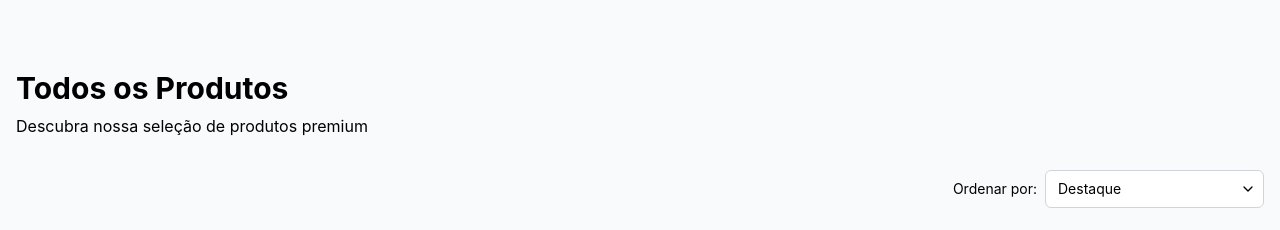
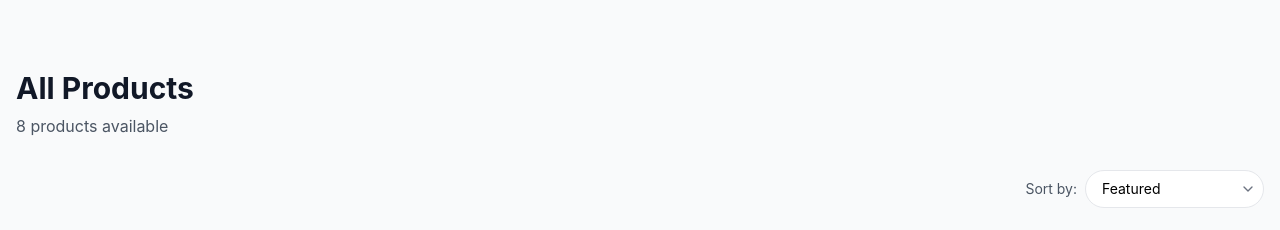
Before and after one commit to oondels/ecommerce-store, a React (Vite) app: page /products in a window 1280 px wide. Shown: the part 122-352 px from the top of the page. Built offline with nearby package versions, Linux system fonts and the light colour scheme.

Commit message:
Fix Product Page Filter Implementation

```diff
--- a/src/pages/Products.tsx
+++ b/src/pages/Products.tsx
@@ -1,4 +1,4 @@
-import React, { useState, useEffect } from 'react';
+import React, { useState, useEffect, useMemo } from 'react';
 import { useLocation, useNavigate } from 'react-router-dom';
 import { SlidersHorizontal, X, ChevronDown } from 'lucide-react';
 import ProductGrid from '../components/ui/ProductGrid';
@@ -12,7 +12,6 @@ const Products: React.FC = () => {
   const navigate = useNavigate();
   const [isFiltersPanelOpen, setIsFiltersPanelOpen] = useState(false);
   const [isLoading, setIsLoading] = useState(true);
-  const [filteredProducts, setFilteredProducts] = useState<Product[]>([]);
 
   // Filter states
   const [selectedCategory, setSelectedCategory] = useState('');
@@ -60,8 +59,8 @@ const Products: React.FC = () => {
     return () => clearTimeout(timer);
   }, [location.search]);
 
-  // Apply filters and sort
-  useEffect(() => {
+  // Memoized filtered products
+  const filteredProducts = useMemo(() => {
     let filtered = [...products];
 
     // Filter by category
@@ -124,7 +123,7 @@ const Products: React.FC = () => {
         });
     }
 
-    setFilteredProducts(filtered);
+    return filtered;
   }, [selectedCategory, priceRange, showNew, showTrending, sortOption]);
 
   // Update URL when filters change
@@ -135,8 +134,13 @@ const Products: React.FC = () => {
       params.set('category', selectedCategory);
     }
 
-    params.set('minPrice', priceRange[0].toString());
-    params.set('maxPrice', priceRange[1].toString());
+    if (priceRange[0] > 0) {
+      params.set('minPrice', priceRange[0].toString());
+    }
+
+    if (priceRange[1] < 500) {
+      params.set('maxPrice', priceRange[1].toString());
+    }
 
     if (showNew) {
       params.set('new', 'true');
@@ -146,7 +150,9 @@ const Products: React.FC = () => {
       params.set('trending', 'true');
     }
 
-    params.set('sort', sortOption);
+    if (sortOption !== 'featured') {
+      params.set('sort', sortOption);
+    }
 
     navigate(`${location.pathname}?${params.toString()}`);
   };
@@ -154,6 +160,7 @@ const Products: React.FC = () => {
   // Handle filter changes
   const handleApplyFilters = () => {
     updateUrl();
+    setIsFiltersPanelOpen(false);
   };
 
   const handleClearFilters = () => {
@@ -162,19 +169,14 @@ const Products: React.FC = () => {
     setShowNew(false);
     setShowTrending(false);
     setSortOption('featured');
-
     navigate('/products');
-  };
-
-  const toggleFiltersPanel = () => {
-    setIsFiltersPanelOpen(!isFiltersPanelOpen);
   };
 
   // Get active category name
   const getActiveCategoryName = () => {
-    if (!selectedCategory) return 'Todos os Produtos';
+    if (!selectedCategory) return 'All Products';
     const category = getCategoryBySlug(selectedCategory);
-    return category ? category.name : 'Todos os Produtos';
+    return category ? category.name : 'All Products';
   };
 
   // Count active filters
@@ -193,11 +195,11 @@ const Products: React.FC = () => {
       <div className="container mx-auto px-4 py-8">
         {/* Page header */}
         <div className="mb-8">
-          <h1 className="text-3xl font-bold text-secondary-900">
+          <h1 className="text-3xl font-bold text-gray-900">
             {getActiveCategoryName()}
           </h1>
-          <p className="text-secondary-600 mt-2">
-            Descubra nossa seleção de produtos premium
+          <p className="text-gray-600 mt-2">
+            {filteredProducts.length} {filteredProducts.length === 1 ? 'product' : 'products'} available
           </p>
         </div>
 
@@ -209,17 +211,17 @@ const Products: React.FC = () => {
               size="md"
               leftIcon={<SlidersHorizontal size={16} />}
               className="lg:hidden"
-              onClick={toggleFiltersPanel}
+              onClick={() => setIsFiltersPanelOpen(true)}
             >
-              Filtros {getActiveFiltersCount() > 0 && `(${getActiveFiltersCount()})`}
+              Filters {getActiveFiltersCount() > 0 && `(${getActiveFiltersCount()})`}
             </Button>
 
-            <div className="hidden lg:flex items-center gap-2">
+            <div className="hidden lg:flex items-center gap-2 flex-wrap">
               {selectedCategory && (
-                <div className="bg-primary-50 text-primary-700 px-3 py-1 rounded-full text-sm font-medium flex items-center">
-                  Categoria: {getActiveCategoryName()}
+                <div className="bg-black text-white px-3 py-1 rounded-full text-sm font-medium flex items-center">
+                  Category: {getActiveCategoryName()}
                   <button
-                    className="ml-2 text-primary-500"
+                    className="ml-2 text-white hover:text-gray-200"
                     onClick={() => {
                       setSelectedCategory('');
                       updateUrl();
@@ -231,10 +233,10 @@ const Products: React.FC = () => {
               )}
 
               {(priceRange[0] > 0 || priceRange[1] < 500) && (
-                <div className="bg-primary-50 text-primary-700 px-3 py-1 rounded-full text-sm font-medium flex items-center">
-                  Preço: R${priceRange[0]} - R${priceRange[1]}
+                <div className="bg-black text-white px-3 py-1 rounded-full text-sm font-medium flex items-center">
+                  Price: ${priceRange[0]} - ${priceRange[1]}
                   <button
-                    className="ml-2 text-primary-500"
+                    className="ml-2 text-white hover:text-gray-200"
                     onClick={() => {
                       setPriceRange([0, 500]);
                       updateUrl();
@@ -246,10 +248,10 @@ const Products: React.FC = () => {
               )}
 
               {showNew && (
-                <div className="bg-primary-50 text-primary-700 px-3 py-1 rounded-full text-sm font-medium flex items-center">
-                  Novidades
+                <div className="bg-black text-white px-3 py-1 rounded-full text-sm font-medium flex items-center">
+                  New Arrivals
                   <button
-                    className="ml-2 text-primary-500"
+                    className="ml-2 text-white hover:text-gray-200"
                     onClick={() => {
                       setShowNew(false);
                       updateUrl();
@@ -261,10 +263,10 @@ const Products: React.FC = () => {
               )}
 
               {showTrending && (
-                <div className="bg-primary-50 text-primary-700 px-3 py-1 rounded-full text-sm font-medium flex items-center">
-                  Tendências
+                <div className="bg-black text-white px-3 py-1 rounded-full text-sm font-medium flex items-center">
+                  Trending
                   <button
-                    className="ml-2 text-primary-500"
+                    className="ml-2 text-white hover:text-gray-200"
                     onClick={() => {
                       setShowTrending(false);
                       updateUrl();
@@ -277,10 +279,10 @@ const Products: React.FC = () => {
 
               {getActiveFiltersCount() > 0 && (
                 <button
-                  className="text-secondary-600 text-sm hover:text-secondary-900"
+                  className="text-gray-600 text-sm hover:text-gray-900"
                   onClick={handleClearFilters}
                 >
-                  Limpar Tudo
+                  Clear All
                 </button>
               )}
             </div>
@@ -288,7 +290,7 @@ const Products: React.FC = () => {
 
           <div className="relative">
             <div className="flex items-center gap-2">
-              <span className="text-sm text-secondary-600">Ordenar por:</span>
+              <span className="text-sm text-gray-600">Sort by:</span>
               <div className="relative">
                 <select
                   value={sortOption}
@@ -296,15 +298,15 @@ const Products: React.FC = () => {
                     setSortOption(e.target.value);
                     setTimeout(updateUrl, 0);
                   }}
-                  className="appearance-none bg-white border border-gray-300 rounded-md py-2 pl-3 pr-10 text-sm focus:outline-none focus:ring-primary-500 focus:border-primary-500"
+                  className="appearance-none bg-white border border-gray-200 rounded-full py-2 pl-4 pr-10 text-sm focus:outline-none focus:border-black"
                 >
-                  <option value="featured">Destaque</option>
-                  <option value="price-asc">Preço: Menor para Maior</option>
-                  <option value="price-desc">Preço: Maior para Menor</option>
-                  <option value="newest">Mais Recentes</option>
-                  <option value="rating">Melhor Avaliados</option>
+                  <option value="featured">Featured</option>
+                  <option value="price-asc">Price: Low to High</option>
+                  <option value="price-desc">Price: High to Low</option>
+                  <option value="newest">Newest</option>
+                  <option value="rating">Best Rating</option>
                 </select>
-                <div className="pointer-events-none absolute inset-y-0 right-0 flex items-center px-2 text-secondary-500">
+                <div className="pointer-events-none absolute inset-y-0 right-0 flex items-center px-2 text-gray-500">
                   <ChevronDown size={16} />
                 </div>
               </div>
@@ -354,7 +356,7 @@ const Products: React.FC = () => {
             <ProductGrid
               products={filteredProducts}
               isLoading={isLoading}
-              emptyMessage="Nenhum produto corresponde aos filtros selecionados. Tente ajustar seus critérios."
+              emptyMessage="No products match your selected filters. Try adjusting your criteria."
             />
           </div>
         </div>
```
